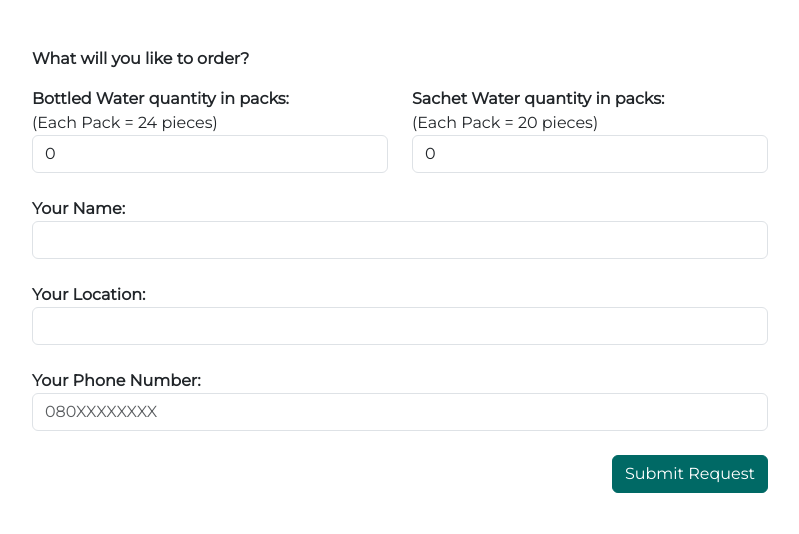
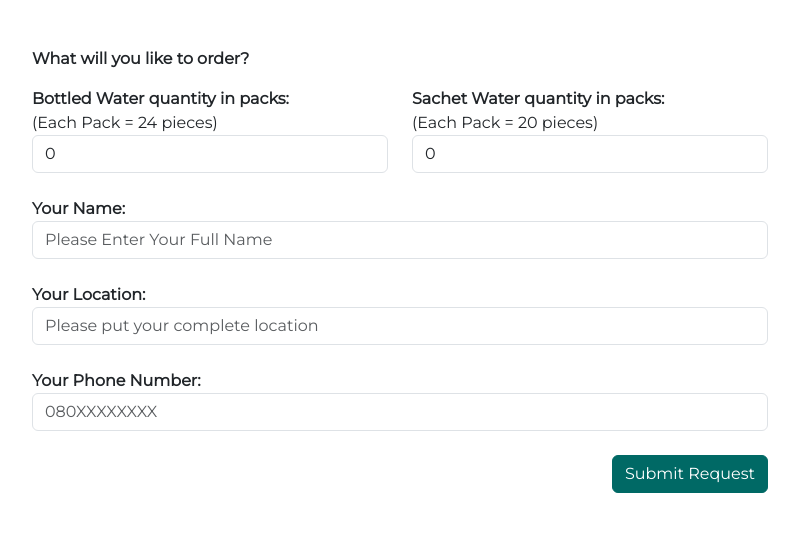
Before and after one commit to lagra-iku/aqua_manager, a Flask app: page / in a window 1280 px wide. Shown: the part 259-793 px from the top of the page, without its empty margins (50-849 px from the left). Run offline with Flask 3, Linux system fonts and the light colour scheme.

Commit message:
Updating Form fields

```diff
--- a/templates/admin/add_production.html
+++ b/templates/admin/add_production.html
@@ -4,7 +4,7 @@
 
     <div class="container main-content my-5">
         <div class="row float-md-end">
-            <a href="{{ url_for('production_content') }}" class="btn btn-small btn-primary">Check Production Data</a>
+            <a href="{{ url_for('production_content') }}" class="btn btn-primary">Check Production Data</a>
         </div>
         <h2>PRODUCTION PAGE</h2>
         <p class="txt-teal">Welcome, please indicate below how many bags of Sachet water or packets of Bottled water produced today.</p>
@@ -25,7 +25,7 @@
                     </div>
                     <div class="form-group my-2">
                         <label for="factory_worker" class="fw-bold">Updated by:</label>
-                        <input type="text" id="factory_worker" name="factory_worker" class="form-control"required>
+                        <input type="text" placeholder="Please Enter Your Full Name" id="factory_worker" name="factory_worker" class="form-control"required>
                     </div>
                     <div class="float-md-end my-5">
                         <button type="submit" class="btn btn-primary">Submit Request</button>
--- a/templates/admin/edit_production.html
+++ b/templates/admin/edit_production.html
@@ -21,7 +21,7 @@
                     </div>
                     <div class="form-group my-2">
                         <label for="factory_worker" class="fw-bold">Updated by:</label>
-                        <input type="text" id="factory_worker" name="factory_worker" value="{{ x[3] }}" class="form-control"required>
+                        <input type="text" placeholder="please enter your full name" id="factory_worker" name="factory_worker" value="{{ x[3] }}" class="form-control"required>
                     </div>
                     <div class="float-md-end my-5">
                         <button type="submit" class="btn btn-primary">Submit Request</button>
--- a/templates/request/new.html
+++ b/templates/request/new.html
@@ -20,11 +20,11 @@
                 </div>
                 <div class="form-group">
                     <label for="name" class="fw-bold">Your Name:</label>
-                    <input type="text" id="name" name="name" class="form-control" required><br>
+                    <input type="text" placeholder="Please Enter Your Full Name" id="name" name="name" class="form-control" required><br>
                 </div>
                 <div class="form-group">
                     <label for="location" class="fw-bold">Your Location:</label>
-                    <input type="text" id="location" name="location" class="form-control" required><br>
+                    <input type="text" placeholder="Please put your complete location" id="location" name="location" class="form-control" required><br>
                 </div>
                 <div class="form-group">
                     <label for="phonenum" class="fw-bold">Your Phone Number:</label>
```
